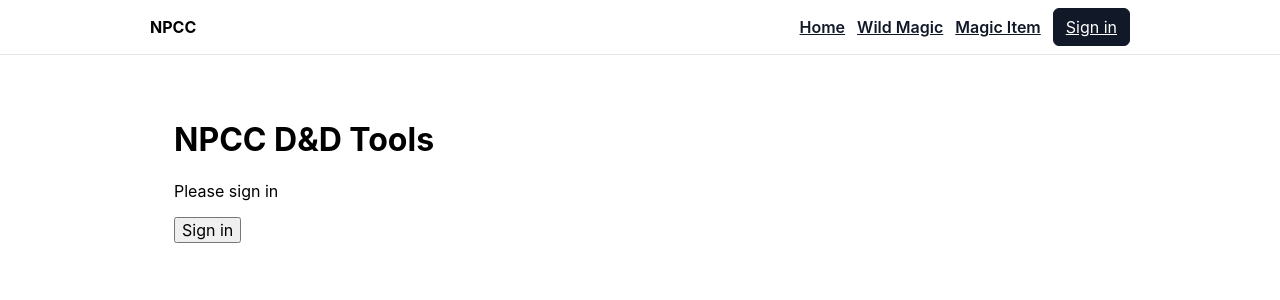
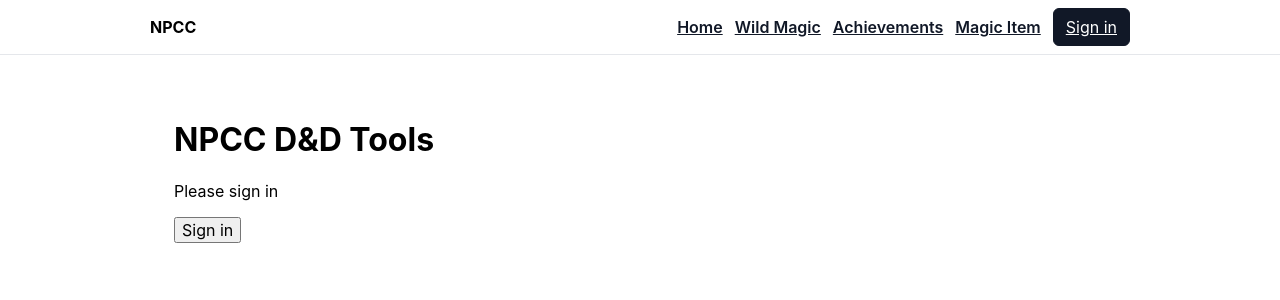
Before and after one commit to exalonline-max/npcc, a Next.js app: page / in a window 1280 px wide. Shown: the top 300 px of the page. Built offline with nearby package versions, Linux system fonts and the light colour scheme; no server answers; a web font is replaced by a local one.

Commit message:
UI: add Achievements link to topbar

```diff
--- a/components/AuthNav.tsx
+++ b/components/AuthNav.tsx
@@ -20,6 +20,9 @@ export default function AuthNav() {
       <Link href="/tools/wild-magic" className="btn-ghost" style={{ fontWeight: 600 }}>
         Wild Magic
       </Link>
+      <Link href="/tools/achievements" className="btn-ghost" style={{ fontWeight: 600 }}>
+        Achievements
+      </Link>
       <Link href="/tools/magic-item" className="btn-ghost" style={{ fontWeight: 600 }}>
         Magic Item
       </Link>
```
